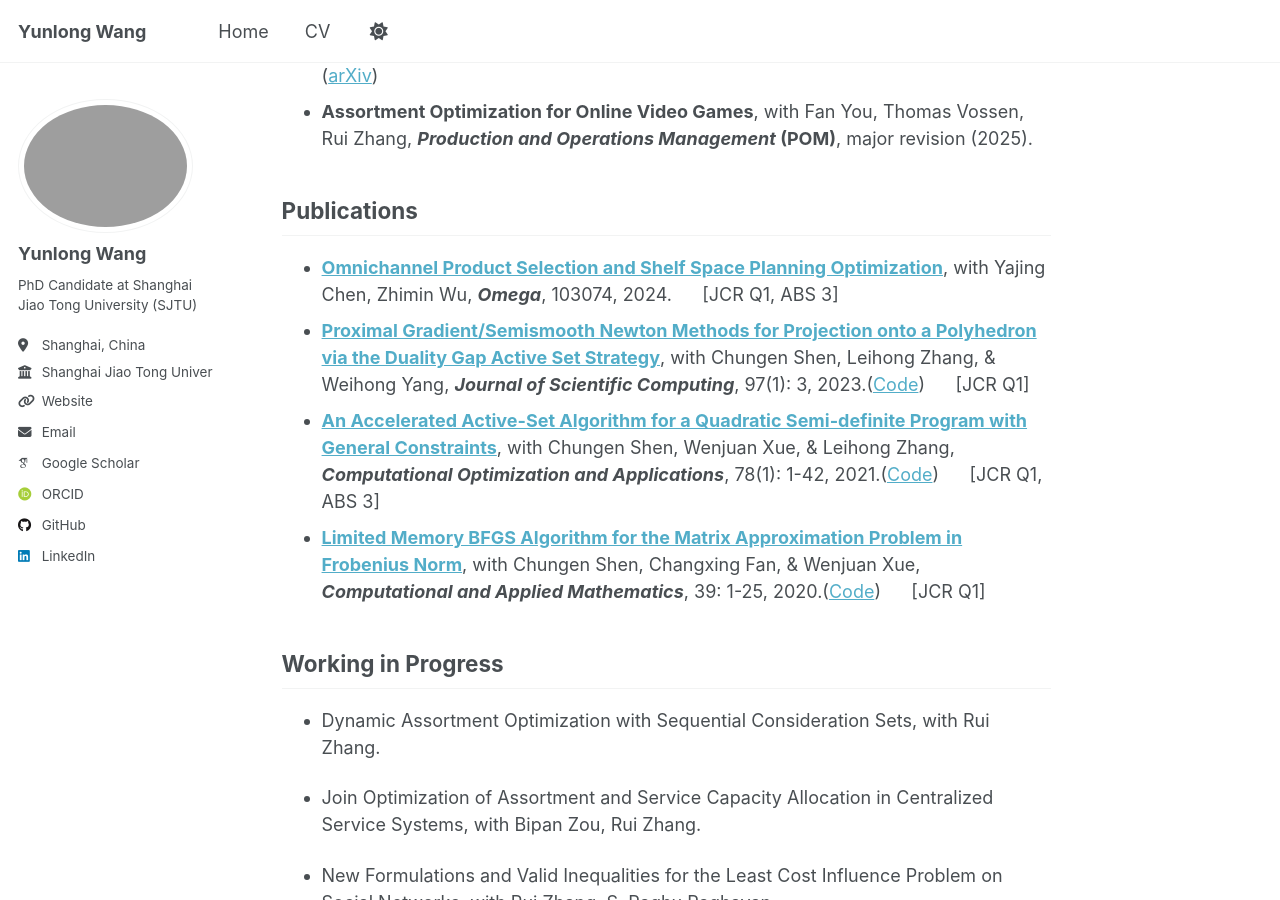
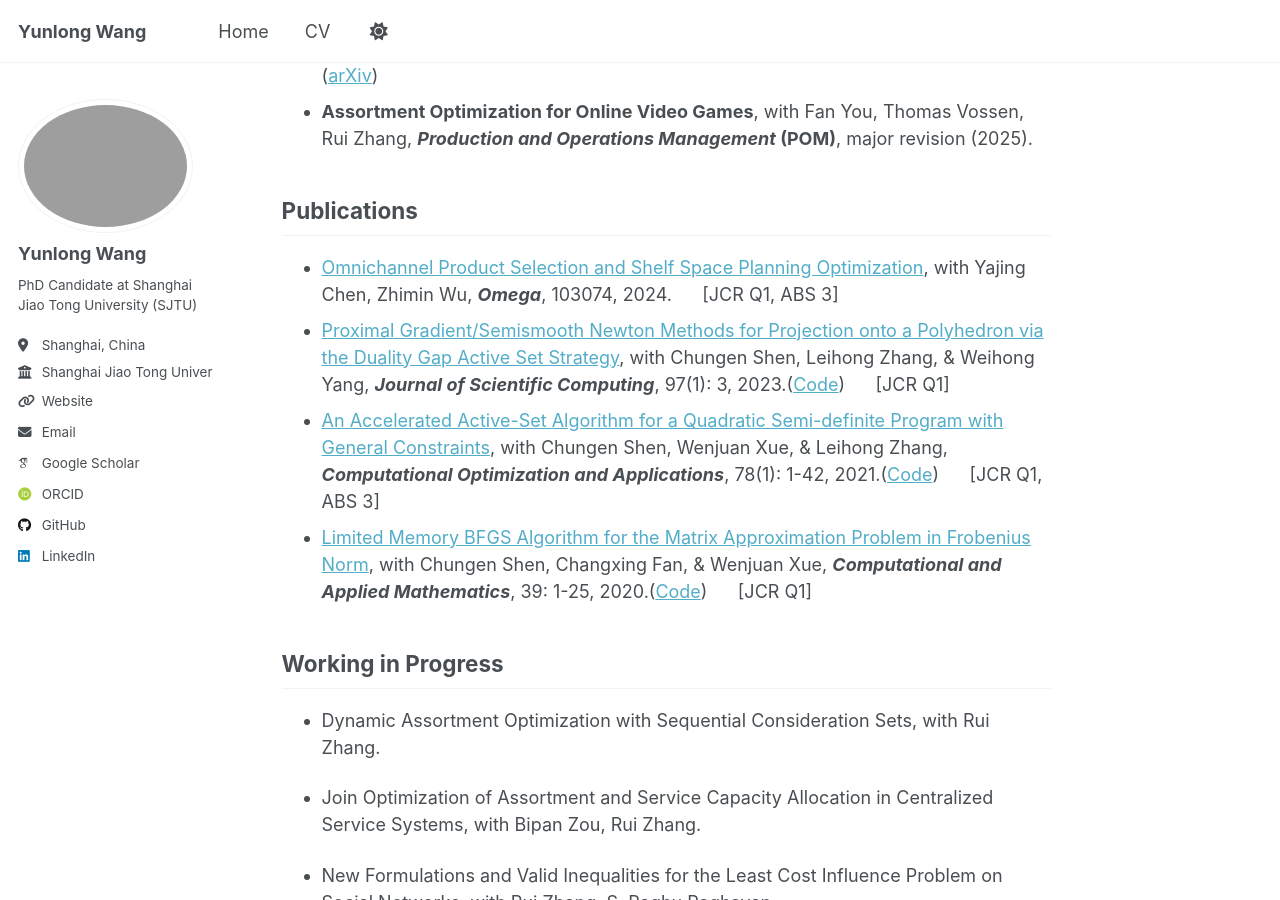
Before and after one commit to YLW2018/YLW2018.github.io, a Jekyll site: the page built from _pages/about.md, in a window 1280 px wide and 900 px high, scrolled down 718 px. Built offline with Jekyll 4.4.1, drawn with Linux system fonts in a browser that asks for light colours; some web fonts are replaced; a script that is not in the unit is left out.

Commit message:
initial commit

```diff
--- a/_pages/about.md
+++ b/_pages/about.md
@@ -26,10 +26,10 @@ Research Papers
 * **Assortment Optimization for Online Video Games**, with Fan You, Thomas Vossen, Rui Zhang, ***Production and Operations Management* (POM)**, major revision (2025).
 
 ## Publications
-* [**Omnichannel Product Selection and Shelf Space Planning Optimization**](https://www.sciencedirect.com/science/article/abs/pii/S0305048324000410), with Yajing Chen, Zhimin Wu, ***Omega***, 103074, 2024. 	&nbsp;&nbsp;&nbsp;&nbsp; [JCR Q1, ABS 3]
-* [**Proximal Gradient/Semismooth Newton Methods for Projection onto a Polyhedron via the Duality Gap Active Set Strategy**](https://link.springer.com/article/10.1007/s10915-023-02302-6), with Chungen Shen, Leihong Zhang, & Weihong Yang, ***Journal of Scientific Computing***, 97(1): 3, 2023.([Code](https://github.com/YLW2018/DGASS_CODE))		&nbsp;&nbsp;&nbsp;&nbsp; [JCR Q1]
-* [**An Accelerated Active-Set Algorithm for a Quadratic Semi-definite Program with General Constraints**](https://link.springer.com/article/10.1007/s10589-020-00228-5), with Chungen Shen, Wenjuan Xue, & Leihong Zhang, ***Computational Optimization and Applications***, 78(1): 1-42, 2021.([Code](https://github.com/YLW2018/AASA_CODE)) &nbsp;&nbsp;&nbsp;&nbsp;		[JCR Q1, ABS 3]
-* [**Limited Memory BFGS Algorithm for the Matrix Approximation Problem in Frobenius Norm**](https://link.springer.com/article/10.1007/s40314-020-1089-9), with Chungen Shen, Changxing Fan, & Wenjuan Xue, ***Computational and Applied Mathematics***, 39: 1-25, 2020.([Code](https://github.com/YLW2018/LBFGS_CODE)) &nbsp;&nbsp;&nbsp;&nbsp; [JCR Q1]
+* [Omnichannel Product Selection and Shelf Space Planning Optimization](https://www.sciencedirect.com/science/article/abs/pii/S0305048324000410), with Yajing Chen, Zhimin Wu, ***Omega***, 103074, 2024. 	&nbsp;&nbsp;&nbsp;&nbsp; [JCR Q1, ABS 3]
+* [Proximal Gradient/Semismooth Newton Methods for Projection onto a Polyhedron via the Duality Gap Active Set Strategy](https://link.springer.com/article/10.1007/s10915-023-02302-6), with Chungen Shen, Leihong Zhang, & Weihong Yang, ***Journal of Scientific Computing***, 97(1): 3, 2023.([Code](https://github.com/YLW2018/DGASS_CODE))		&nbsp;&nbsp;&nbsp;&nbsp; [JCR Q1]
+* [An Accelerated Active-Set Algorithm for a Quadratic Semi-definite Program with General Constraints](https://link.springer.com/article/10.1007/s10589-020-00228-5), with Chungen Shen, Wenjuan Xue, & Leihong Zhang, ***Computational Optimization and Applications***, 78(1): 1-42, 2021.([Code](https://github.com/YLW2018/AASA_CODE)) &nbsp;&nbsp;&nbsp;&nbsp;		[JCR Q1, ABS 3]
+* [Limited Memory BFGS Algorithm for the Matrix Approximation Problem in Frobenius Norm](https://link.springer.com/article/10.1007/s40314-020-1089-9), with Chungen Shen, Changxing Fan, & Wenjuan Xue, ***Computational and Applied Mathematics***, 39: 1-25, 2020.([Code](https://github.com/YLW2018/LBFGS_CODE)) &nbsp;&nbsp;&nbsp;&nbsp; [JCR Q1]
 
 ## Working in Progress
 * Dynamic Assortment Optimization with Sequential Consideration Sets, with Rui Zhang.
```
